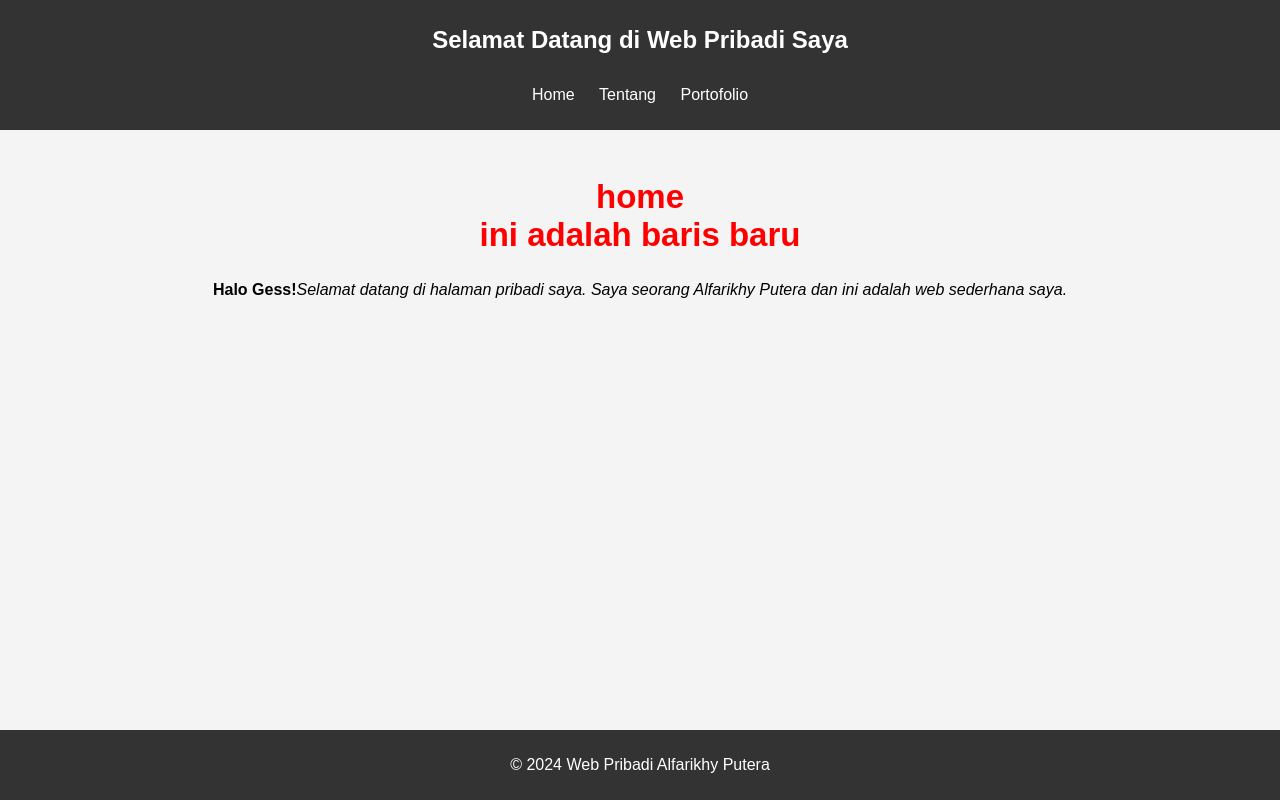
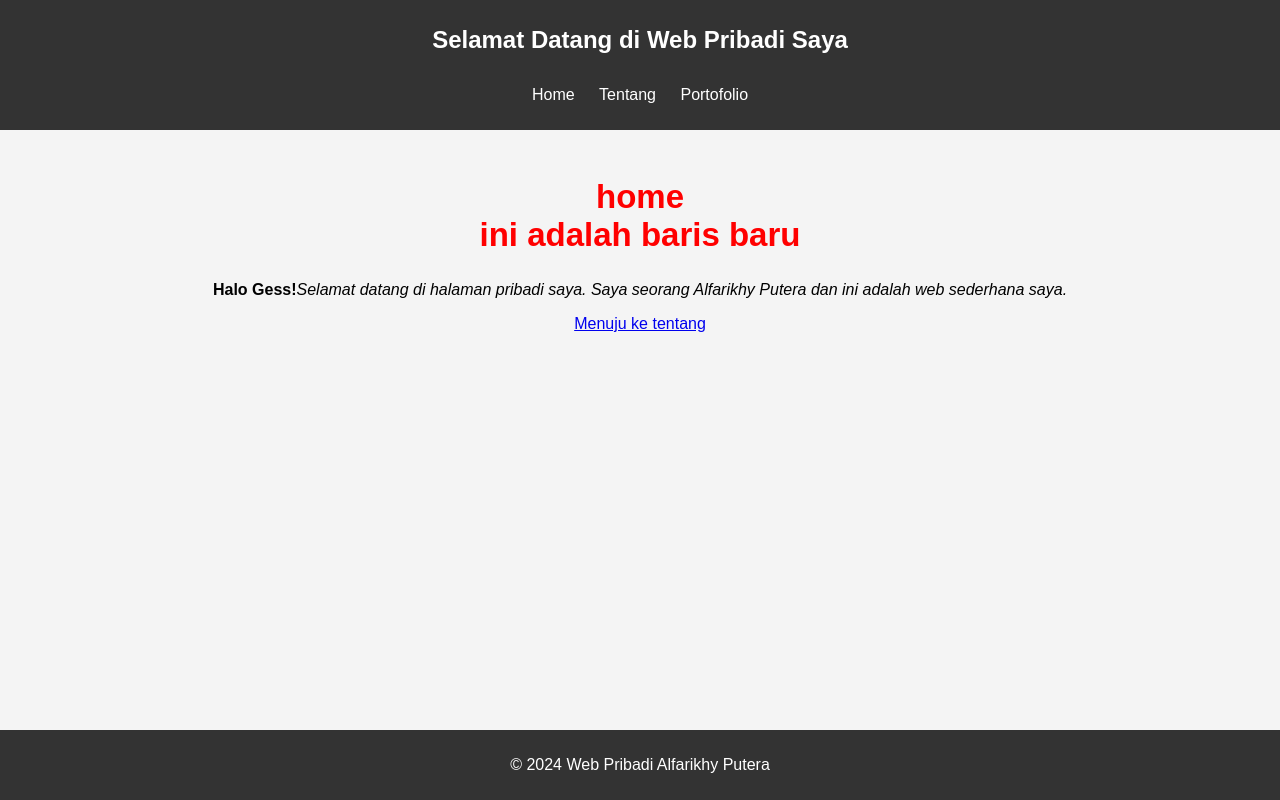
Before and after one commit to AlfarikhyPutera/AlfarikhyPutera.github.io, a plain HTML site: page index.html in a window 1280 px wide. Drawn offline with Linux system fonts and the light colour scheme.

Commit message:
Update index.html

```diff
--- a/index.html
+++ b/index.html
@@ -22,6 +22,7 @@
 <section>
 <h2 style="font-family; Times New Roman ; color:red; font-size:33px;">home <br> ini adalah baris baru</h2>
 <p align ="center"><b>Halo Gess!</b><i>Selamat datang di halaman pribadi saya. Saya seorang Alfarikhy Putera dan ini adalah web sederhana saya.</i></p>
+    <a href="https://www.instagram.com/alfarikhyputera__/profilecard/?igsh=bjB2eGp1N2NhMzR1">Menuju ke tentang </a>
 </section>
 </main>
 <footer>
```
